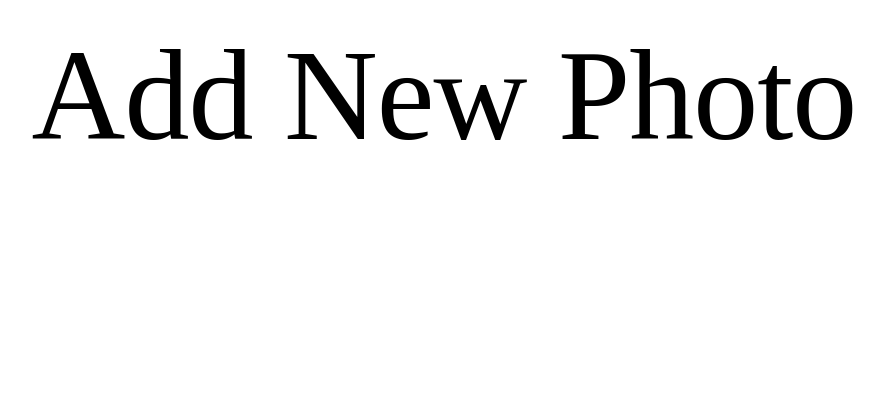
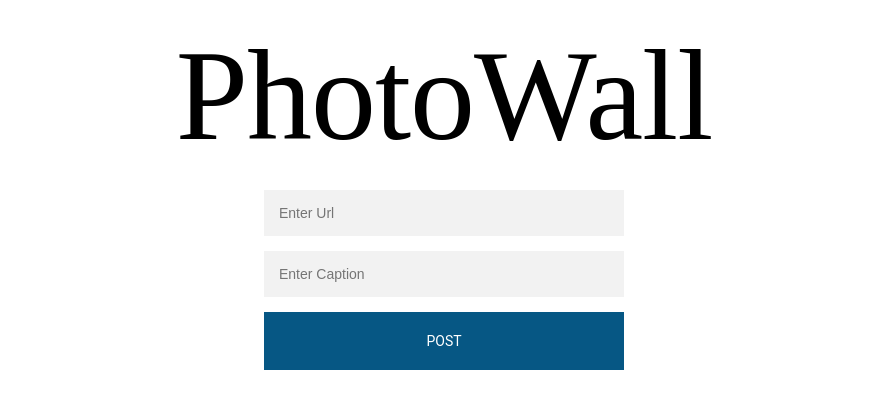
Before and after one commit to Tarunshrma/PhotoWall, a React app in the folder photowall/: page /AddPhoto in a window 1280 px wide. Shown: the whole page, without its empty margins (196-1080 px from the left). Built offline with nearby package versions, Linux system fonts and the light colour scheme; a web font is replaced by a local one.

Commit message:
Added add photo logic

```diff
--- a/photowall/src/Components/AddPhoto.js
+++ b/photowall/src/Components/AddPhoto.js
@@ -1,8 +1,36 @@
 import React,{Component} from "react"
 
 class AddPhoto extends Component{
+
+    constructor(){
+        super();
+        this.handleOnSubmit = this.handleOnSubmit.bind(this);
+    }
+
+    handleOnSubmit(event){
+        event.preventDefault();
+        const url = event.target.elements.url.value;
+        const caption = event.target.elements.caption.value;
+
+        const post = {
+            id: Number(new Date()),
+            description: caption,
+            imageLink: url
+        }
+        if (caption && url){
+            this.props.onAddPhoto(post)
+        }
+    }
+
     render(){
-        return <h1>Add New Photo</h1>
+        return <div>
+         <h1>PhotoWall</h1>
+         <form className="form" onSubmit={this.handleOnSubmit}>
+             <input type="text" placeholder="Enter Url" name="url"/>
+             <input type="text" placeholder="Enter Caption" name="caption"/>
+             <button>Post</button>
+         </form>
+         </div>
     };
 }
 
--- a/photowall/src/Components/Main.js
+++ b/photowall/src/Components/Main.js
@@ -36,6 +36,12 @@ class Main extends Component{
         }))
     }
 
+    addPhoto(postSubmitted) {
+            this.setState(state => ({
+            posts: state.posts.concat([postSubmitted])
+        }))
+    }
+
     componentDidMount(){
 
     }
@@ -49,7 +55,12 @@ class Main extends Component{
             <PhotoWall posts={this.state.posts} onPhotoRemove={this.onPhotoRemove}/>
         </div>
       )}/>
-      <Route path="/AddPhoto" component={AddPhoto}/>
+      <Route path= "/AddPhoto" render = {({history}) => (
+        <AddPhoto onAddPhoto={(addedPost) => {
+            this.addPhoto(addedPost)
+            history.push('/')
+            }}/>
+        )}/>
       </div>
       )
    }
--- a/photowall/src/styles/stylesheet.css
+++ b/photowall/src/styles/stylesheet.css
@@ -72,7 +72,10 @@ button, .button {
  box-sizing: padding-box;
 
 }
-
+button:hover,.button:hover, button:focus, .button:focus {
+    border-color: #00f;
+    outline: 0;
+}
 .addIcon {
     background: url("https://image.flaticon.com/icons/svg/60/60740.svg") center no-repeat;
     background-size: contain;
@@ -81,3 +84,38 @@ button, .button {
     margin: 20px auto;
     border: none;
  }
+
+ .form {
+    width: 360px;
+    padding: 0 0 0;
+    margin: auto;
+   }
+
+   .form input {
+    font-family: sans-serif;
+    outline: 0;
+    background: #f2f2f2;
+    width: 100%;
+    border: 0;
+    margin: 0 0 15px;
+    padding: 15px;
+    box-sizing: border-box;
+    font-size: 14px;
+    }
+   .form button {
+    font-family: "Roboto", sans-serif;
+    text-transform: uppercase;
+    outline: 0;
+    background:#065784;
+    width: 100%;
+    border: 0;
+    padding: 15px;
+    color: #FFFFFF;
+    font-size: 14px;
+    -webkit-transition: all 0.3 ease;
+    transition: all 0.3 ease;
+    cursor: pointer;
+    }
+    .form button:hover,.form button:active,.form button:focus {
+    background: #7B8589;
+   }
```
